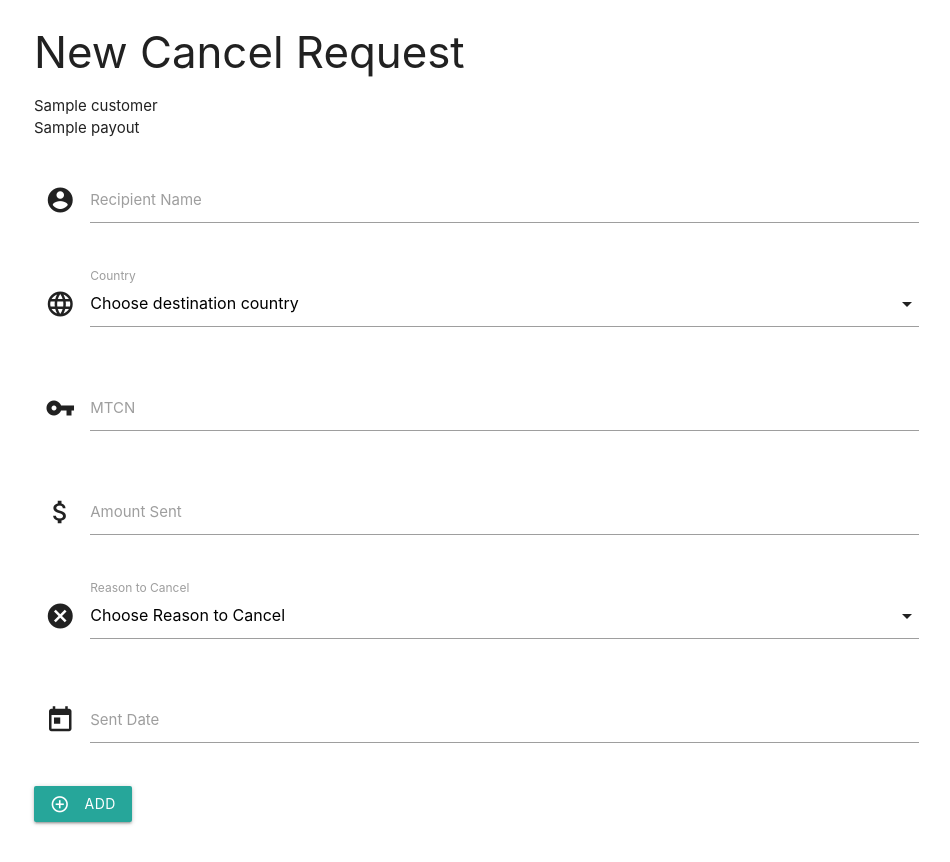
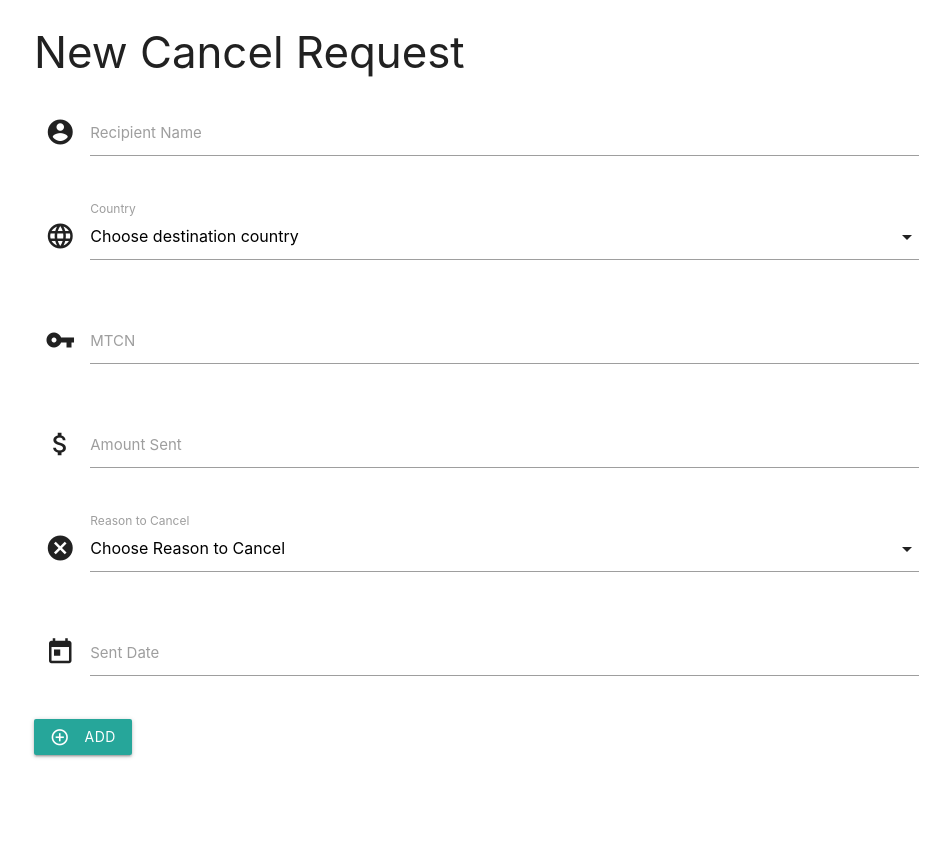
Before and after one commit to jordy-silva/ci-western_onion-msp, a Flask app: template templates/payout.html in a window 1280 px wide. Shown: the whole page, without its empty margins (158-1108 px from the left). After the commit the page ends 758 px from the top, so only its background shows below. Run offline with Flask 2, Linux system fonts and the light colour scheme; the template is opened without the code that fills it: most values are stand-ins (such as "Sample title", 1, 10 or a date in 2020); some libraries are stand-ins or nearby versions.

Commit message:
document code and cleanup

```diff
--- a/app.py
+++ b/app.py
@@ -22,6 +22,7 @@ def new_request():
 @app.route('/add_payout/<customer_id>')
 def add_payout(customer_id):
     return render_template("payout.html", action="add", customer=mongo.db.customers.find_one({"_id": ObjectId(customer_id)}))
+
 
 @app.route('/edit_payout/<customer_id>/<payout_id>')
 def edit_payout(customer_id, payout_id):
@@ -52,6 +53,7 @@ def create_records():
     mongo.db.payouts.insert_one(payout)
     return redirect(url_for('show_all'))
 
+
 @app.route('/update_records', methods=['POST'])
 def update_records():
     customer = {}  # Create a new empty dictionary for customer data
@@ -60,17 +62,24 @@ def update_records():
         # If data is about customer we add it to the customer dict
         if key == "recipient_name" or key == "country":
             customer[key] = value
+        # Otherwise it is added to the payout dict
         else:
+            # Unless it's the _id's which will be used to define the document to oupdate
             if key != "customer_id" and key != "payout_id":
                 payout[key] = value
-    # If data doesn't contain the customer_id it means customer it's not in the database and we need to insert it
-    mongo.db.customers.update_one({"_id": ObjectId(request.form['customer_id'])}, {"$set": customer})
-    mongo.db.payouts.update_one({"_id": ObjectId(request.form['payout_id'])}, {"$set": payout})
+    # Update both customer and payout document
+    mongo.db.customers.update_one(
+        {"_id": ObjectId(request.form['customer_id'])}, {"$set": customer})
+    mongo.db.payouts.update_one(
+        {"_id": ObjectId(request.form['payout_id'])}, {"$set": payout})
     return redirect(url_for('show_all'))
+
 
 @app.route('/delete_payout/<customer_id>/<payout_id>')
 def delete_payout(customer_id, payout_id):
+    # Deletion of the payout
     mongo.db.payouts.remove({'_id': ObjectId(payout_id)})
+    # If there are no more payouts related to that customer, also delete the customer
     if not mongo.db.payouts.find_one({"customer_id": ObjectId(customer_id)}):
         mongo.db.customers.remove({'_id': ObjectId(customer_id)})
     return redirect(url_for('show_all'))
--- a/templates/payout.html
+++ b/templates/payout.html
@@ -1,8 +1,5 @@
 {% extends 'base.html' %} {% block content %}
 <h3>New Cancel Request</h3>
-{% print(customer) %}<br>
-{% print(payout) %}<br>
-{% print(action) %}<br>
 <div class="row">
     {% if action == "edit" %}
     <form action="{{ url_for('update_records') }}" method="POST" class="col s12">
@@ -17,11 +14,9 @@
             <div class="input-field col s12">
                 <i class="material-icons prefix">account_circle</i>
                 {% if action == "add" %}
-                <input id="recipient_name" name="recipient_name" type="text" value="{{customer.recipient_name}}"
-                    disabled required>
+                <input id="recipient_name" name="recipient_name" type="text" value="{{customer.recipient_name}}" disabled required>
                 {% elif action == "edit" %}
-                <input id="recipient_name" name="recipient_name" type="text" value="{{customer.recipient_name}}"
-                    required>
+                <input id="recipient_name" name="recipient_name" type="text" value="{{customer.recipient_name}}" required>
                 {% else %}
                 <input id="recipient_name" name="recipient_name" type="text" required>
                 {% endif%}
```
